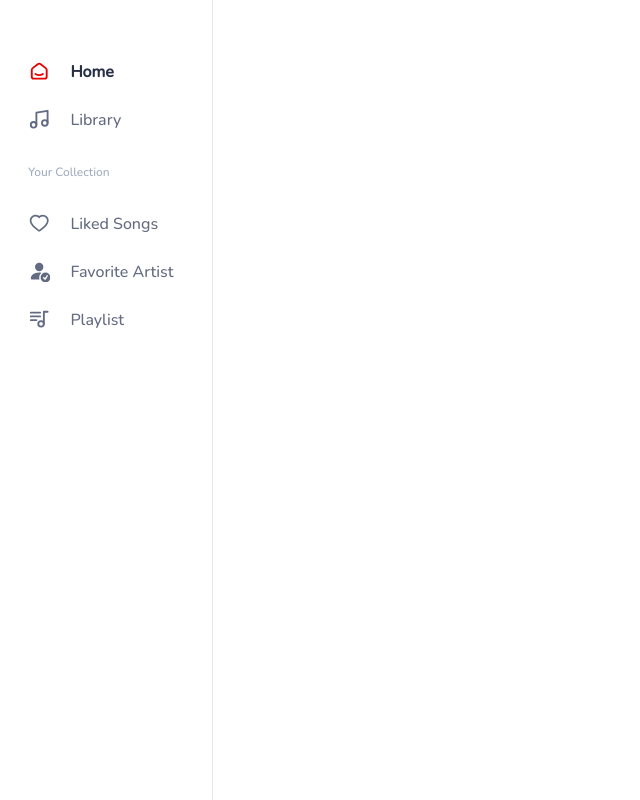
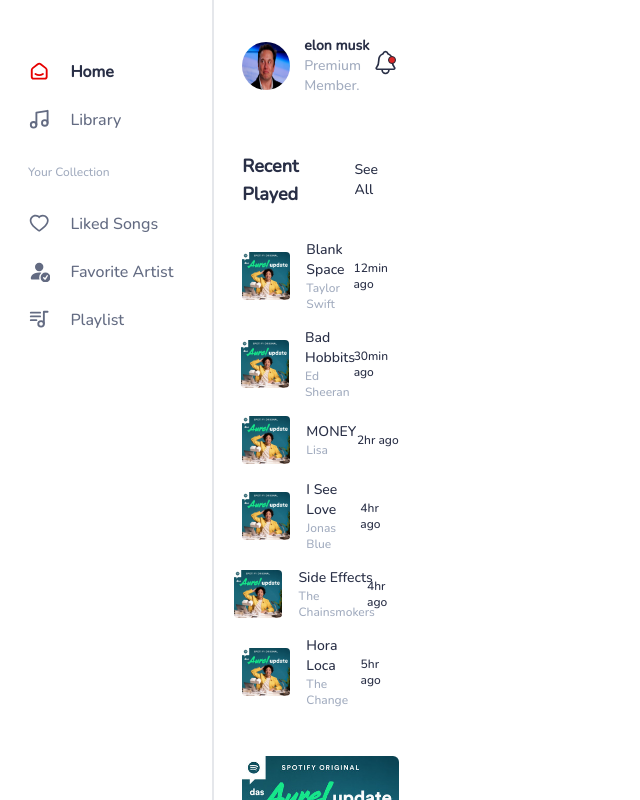
Before and after one commit to mhmd-bagha/music-player-client, a Next.js app: page / in a window 1280 px wide. Shown: the top 800 px of the page, without its empty margins (0-640 px from the left). Built offline with nearby package versions, Linux system fonts and the light colour scheme.

Commit message:
feat: added sidebar component

```diff
--- a/pages/index.jsx
+++ b/pages/index.jsx
@@ -1,10 +1,12 @@
 import Menu from "Component/home/menu";
+import Sidebar from "Component/home/sidebar";
 
 const Home = () => {
     return (
         <>
             <div className="flex">
                 <Menu/>
+                <Sidebar/>
             </div>
         </>
     )
```
